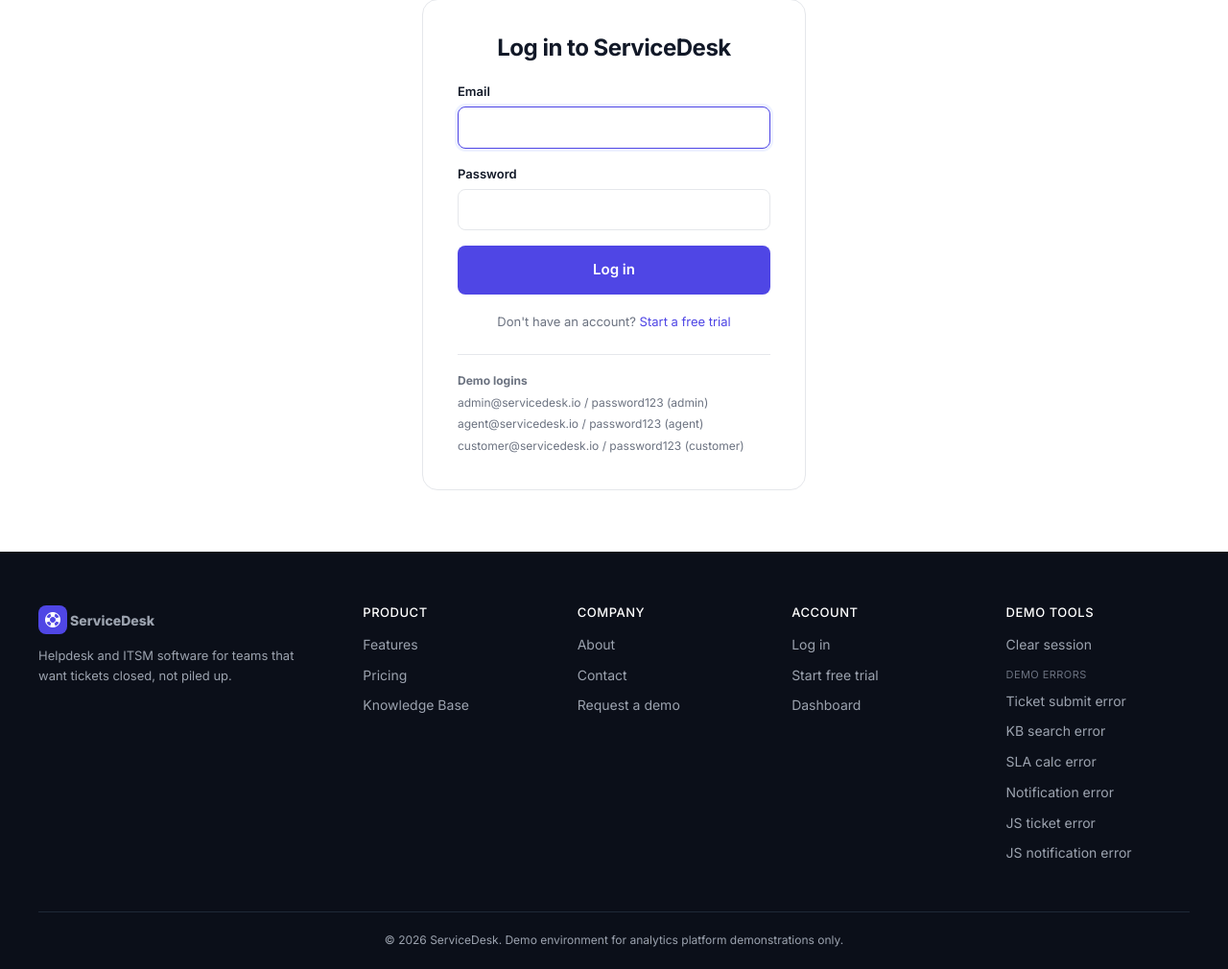
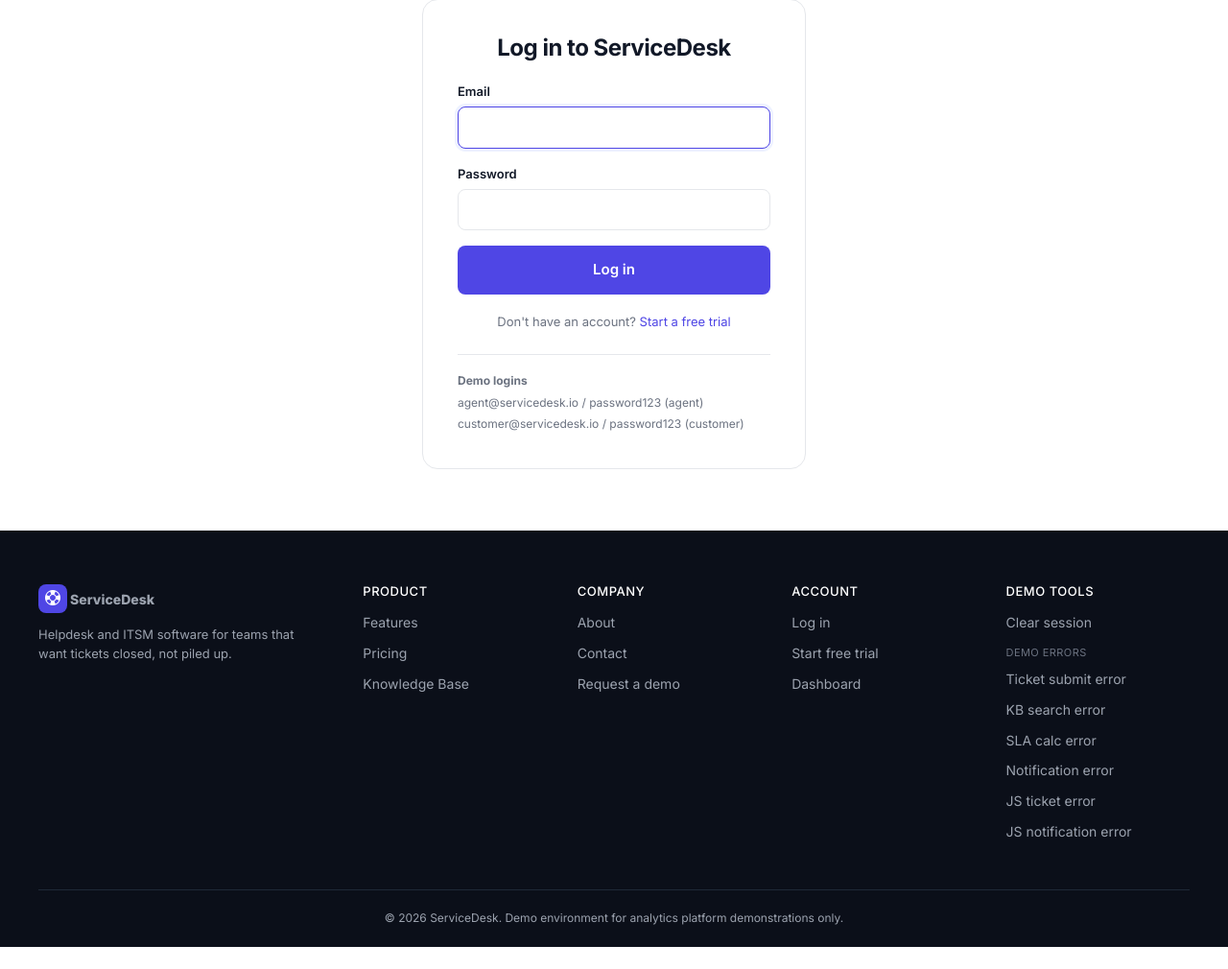
Before and after one commit to mhagerty-heap/serviceDeskNew, a Node server app: page /login in a window 1280 px wide. Shown: the part 137-1147 px from the top of the page at 96% size. After the commit the page ends 1124 px from the top, so only its background shows below. Run offline with Node 20, Linux system fonts and the light colour scheme; data comes from the database, SQL or seed files in the repository; some libraries are stand-ins or nearby versions.

Commit message:
Hide admin credentials from the login page demo hint
🤖 Generated with [Claude Code](https://claude.com/claude-code)

```diff
--- a/views/auth/login.ejs
+++ b/views/auth/login.ejs
@@ -19,7 +19,6 @@
       <p class="sd-auth-switch">Don't have an account? <a id="auth-switch-register" href="/register">Start a free trial</a></p>
       <div class="sd-auth-demo-hint">
         <strong>Demo logins</strong>
-        <span>admin@servicedesk.io / password123 (admin)</span>
         <span>agent@servicedesk.io / password123 (agent)</span>
         <span>customer@servicedesk.io / password123 (customer)</span>
       </div>
```
